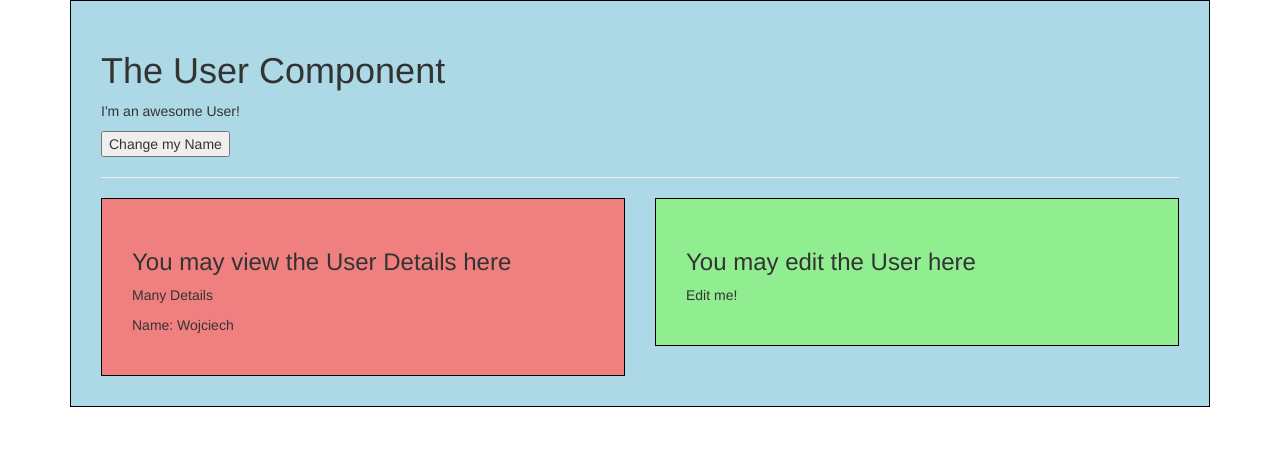
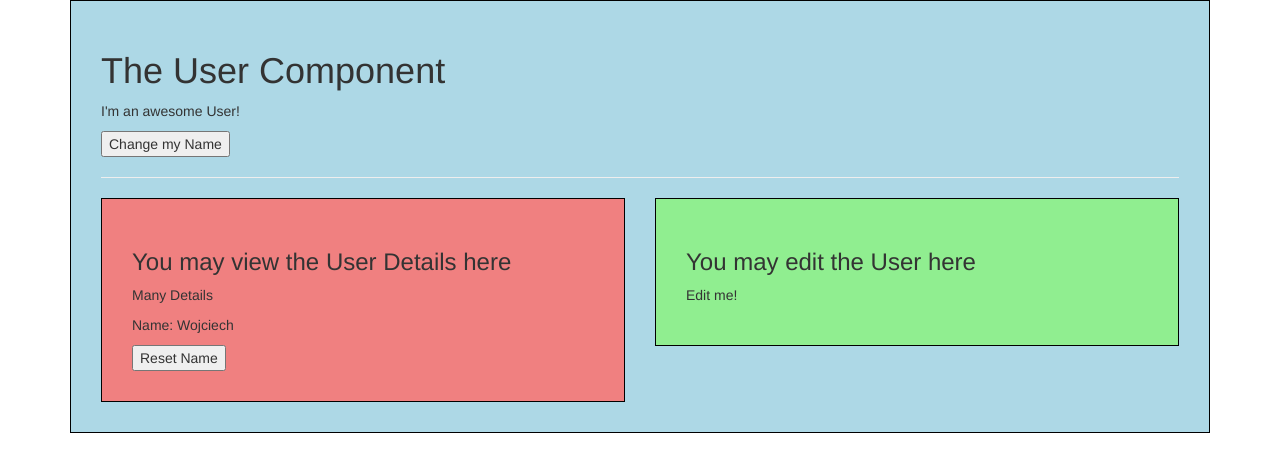
Before and after one commit to WojciechGladalski/Vue-Udemy, a Vue app: page / in a window 1280 px wide. Shown: the top 472 px of the page. Built offline with nearby package versions, Linux system fonts and the light colour scheme.

Commit message:
child -> parent communication

```diff
--- a/src/components/User.vue
+++ b/src/components/User.vue
@@ -7,7 +7,7 @@
         <div class="row">
             <div class="col-xs-12 col-sm-6">
 <!--                zbindować daną-->
-                <app-user-detail :name="name"></app-user-detail>
+                <app-user-detail :myName="name" @nameWasReset="name = $event"></app-user-detail>
             </div>
             <div class="col-xs-12 col-sm-6">
                 <app-user-edit></app-user-edit>
@@ -28,11 +28,7 @@
         },
         methods: {
             changeName() {
-                if (this.name === 'Wojciech') {
-                    this.name = 'Max'
-                } else {
-                    this.name = 'Wojciech'
-                }
+                this.name = 'Max'
             }
         },
         components: {
--- a/src/components/UserDetail.vue
+++ b/src/components/UserDetail.vue
@@ -2,13 +2,30 @@
     <div class="component">
         <h3>You may view the User Details here</h3>
         <p>Many Details</p>
-        <p>Name: {{name}}</p>
+        <p>Name: {{ myName }}</p>
+        <button @click="resetName">Reset Name</button>
     </div>
 </template>
 
 <script>
     export default {
-        props: ['name']
+        //props: ['myName'],
+        props: {
+            myName: {
+                type: String,
+                //required: true,
+                default: 'Peter'
+            }
+        },
+        methods: {
+            switchName() {
+                return this.myName.split("").reverse().join("")
+            },
+            resetName() {
+                this.myName = 'Wojciech'
+                this.$emit('nameWasReset', this.myName)
+            }
+        }
     }
 </script>
 
```
